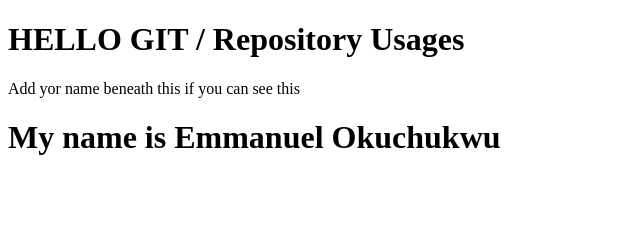
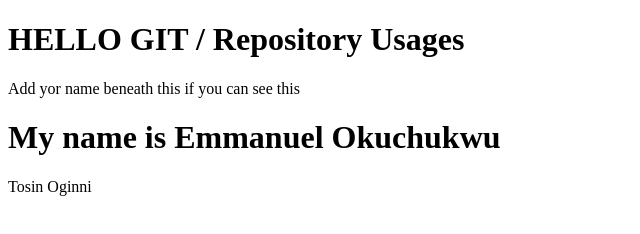
Before and after one commit to ng111w/test_usages_2, a plain HTML site: page index.html in a window 1280 px wide. Shown: the whole page, without its empty margins (0-640 px from the left). Drawn offline with Linux system fonts and the light colour scheme.

Commit message:
resolve conflict

```diff
--- a/index.html
+++ b/index.html
@@ -6,7 +6,9 @@
 <body>
 	<h1>HELLO GIT / Repository Usages</h1>
 	<p>Add yor name beneath this if you can see this</p>
+
 	<h1>My name is Emmanuel Okuchukwu</h1>
+	<p>Tosin Oginni</p>
 
 </body>
 </html>
```
